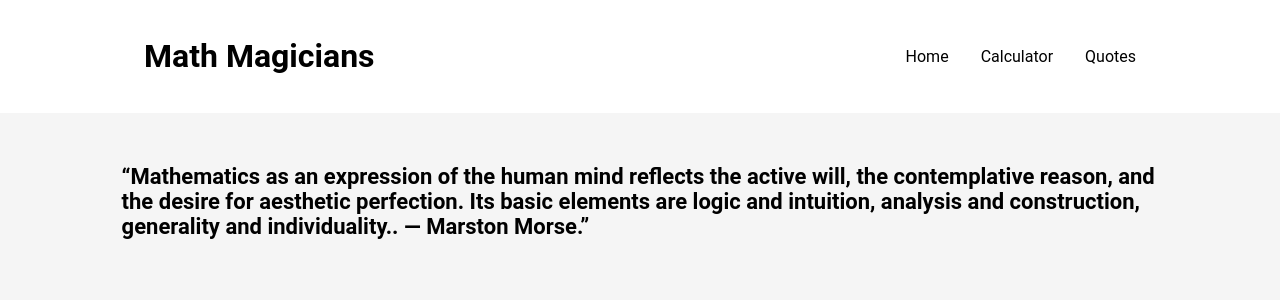
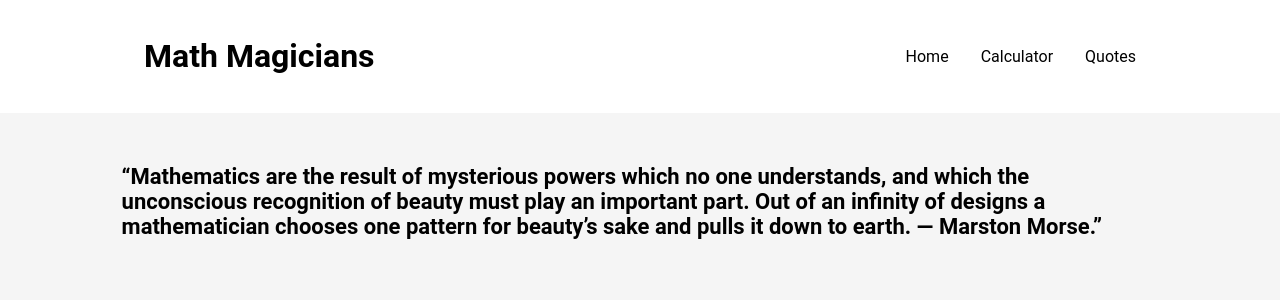
Before and after one commit to lilyfrancis/MathMagicians, a React (Create React App) app: page /quotes in a window 1280 px wide. Shown: the top 300 px of the page. Built offline with nearby package versions, Linux system fonts and the light colour scheme.

Commit message:
fix linters

```diff
--- a/src/pages/Quotes.js
+++ b/src/pages/Quotes.js
@@ -4,10 +4,10 @@ const Quotes = () => (
   <section className="container-quotes">
     <h1>
       <q>
-      Mathematics as an expression of the human mind reflects the active will,
-      the contemplative reason, and the desire for aesthetic perfection.
-      Its basic elements are logic and intuition, analysis and construction,
-      generality and individuality.. — Marston
+        Mathematics are the result of mysterious powers which no one
+        understands, and which the unconscious recognition of beauty must play
+        an important part. Out of an infinity of designs a mathematician chooses
+        one pattern for beauty’s sake and pulls it down to earth. — Marston
         Morse.
       </q>
     </h1>
```
